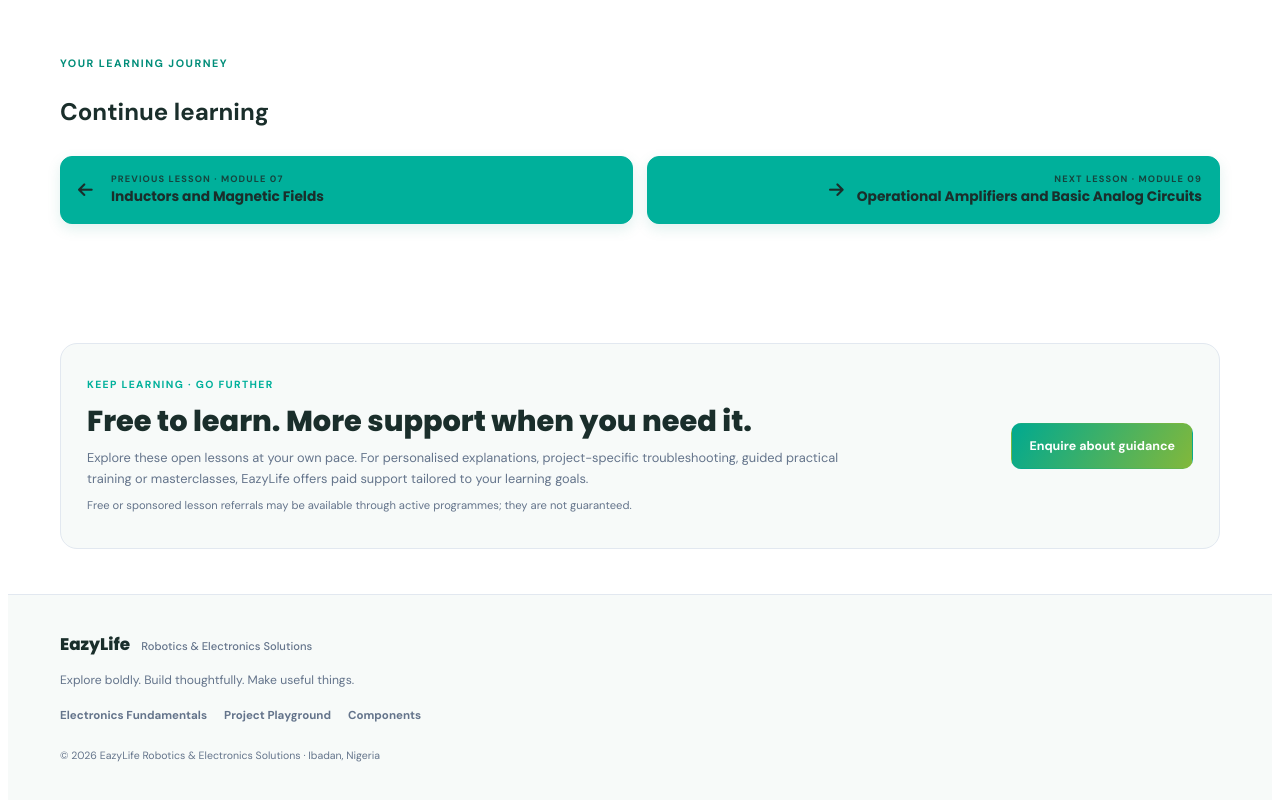
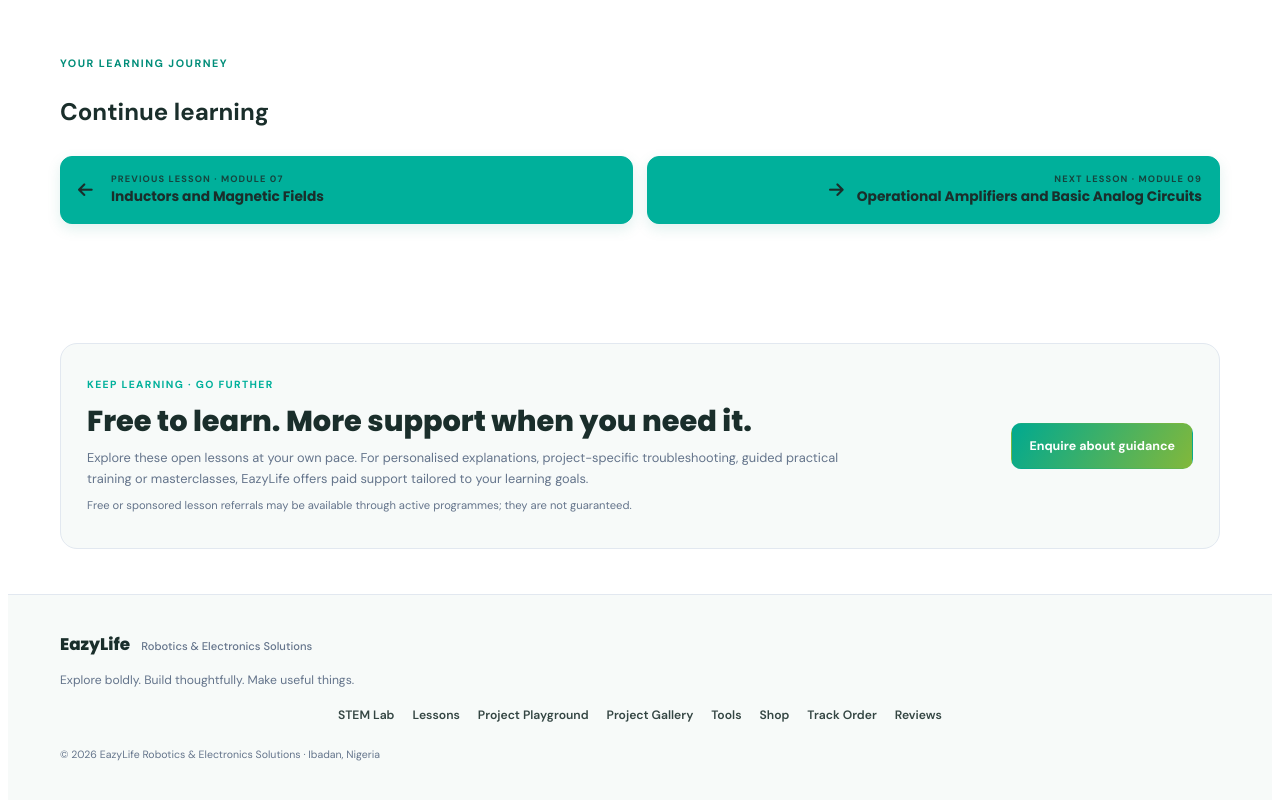
Before and after one commit to EazyLife-electronics/eazylife.ng, a plain HTML site: page stem-transistors-electronic-switching.html in a window 1280 px wide. Shown: the part 9154-9954 px from the top of the page. Drawn offline with Linux system fonts and the light colour scheme.

Commit message:
Standardise learning page footer navigation

```diff
--- a/stem-transistors-electronic-switching.html
+++ b/stem-transistors-electronic-switching.html
@@ -57,5 +57,5 @@ void loop() {
 <section class="sl-section"><div class="sl-wrap"><div class="sl-eyebrow">KNOWLEDGE CHECK</div><h2>Test your understanding</h2><div class="ael-quiz"><article class="ael-q"><h3>1. What controls an N-channel enhancement MOSFET?</h3><button data-answer="yes">Gate-to-source voltage</button><button data-answer="no">Collector current</button><button data-answer="no">Emitter current</button><p aria-live="polite"></p></article><article class="ael-q"><h3>2. Why is a flyback diode placed across a DC motor?</h3><button data-answer="yes">To provide a path for inductive current when switching off</button><button data-answer="no">To increase motor speed</button><button data-answer="no">To set the PWM frequency</button><p aria-live="polite"></p></article><article class="ael-q"><h3>3. Does MOSFET threshold voltage guarantee low on-resistance?</h3><button data-answer="yes">No, check RDS(on) at the actual gate voltage</button><button data-answer="no">Yes, for every MOSFET</button><button data-answer="no">Only when the drain is grounded</button><p aria-live="polite"></p></article></div></div></section>
 <section class="sl-section"><div class="sl-wrap"><div class="sl-eyebrow">YOUR LEARNING JOURNEY</div><h2>Continue learning</h2><nav class="sl-lesson-nav" aria-label="Lesson navigation"><a class="sl-lesson-nav-button previous" href="stem-inductors-magnetic-fields.html"><i class="fas fa-arrow-left" aria-hidden="true"></i><span class="sl-lesson-nav-button-copy"><small>PREVIOUS LESSON · MODULE 07</small><strong>Inductors and Magnetic Fields</strong></span></a><a class="sl-lesson-nav-button next" href="stem-op-amps-analog-circuits.html"><i class="fas fa-arrow-right" aria-hidden="true"></i><span class="sl-lesson-nav-button-copy"><small>NEXT LESSON · MODULE 09</small><strong>Operational Amplifiers and Basic Analog Circuits</strong></span></a></nav></div></section>
 <section class="sl-guidance"><div class="sl-wrap sl-guidance-inner"><div><span class="sl-guidance-kicker">KEEP LEARNING · GO FURTHER</span><h2>Free to learn. More support when you need it.</h2><p>Explore these open lessons at your own pace. For personalised explanations, project-specific troubleshooting, guided practical training or masterclasses, EazyLife offers paid support tailored to your learning goals.</p><p class="sl-guidance-note">Free or sponsored lesson referrals may be available through active programmes; they are not guaranteed.</p></div><a class="sl-button primary" href="https://wa.me/2347051548082?text=Hello%20EazyLife%2C%20I%20would%20like%20to%20enquire%20about%20personalised%20guidance.">Enquire about guidance</a></div></section>
-</main><footer class="sl-footer"><div class="sl-wrap"><a href="index.html" class="sl-footer-brand">EazyLife <span>Robotics & Electronics Solutions</span></a><p>Explore boldly. Build thoughtfully. Make useful things.</p><div><a href="stem-electronics-fundamentals.html">Electronics Fundamentals</a><a href="stem-projects.html">Project Playground</a><a href="shop.html">Components</a></div><small>© <span id="sl-year"></span> EazyLife Robotics & Electronics Solutions · Ibadan, Nigeria</small></div></footer>
+</main><footer class="sl-footer"><div class="sl-wrap"><a href="index.html" class="sl-footer-brand">EazyLife <span>Robotics & Electronics Solutions</span></a><p>Explore boldly. Build thoughtfully. Make useful things.</p><nav class="el-footer-links" aria-label="Footer navigation"><a href="stem-lab.html">STEM Lab</a><a href="stem-electronics-fundamentals.html">Lessons</a><a href="stem-projects.html">Project Playground</a><a href="projects.html">Project Gallery</a><a href="stem-resistor-colour-code.html">Tools</a><a href="shop.html">Shop</a><a href="track.html">Track Order</a><a href="reviews.html">Reviews</a></nav><small>© <span id="sl-year"></span> EazyLife Robotics & Electronics Solutions · Ibadan, Nigeria</small></div></footer>
 <script src="js/site-theme.js"></script><script src="js/stem-advanced.js"></script></body></html>
```
